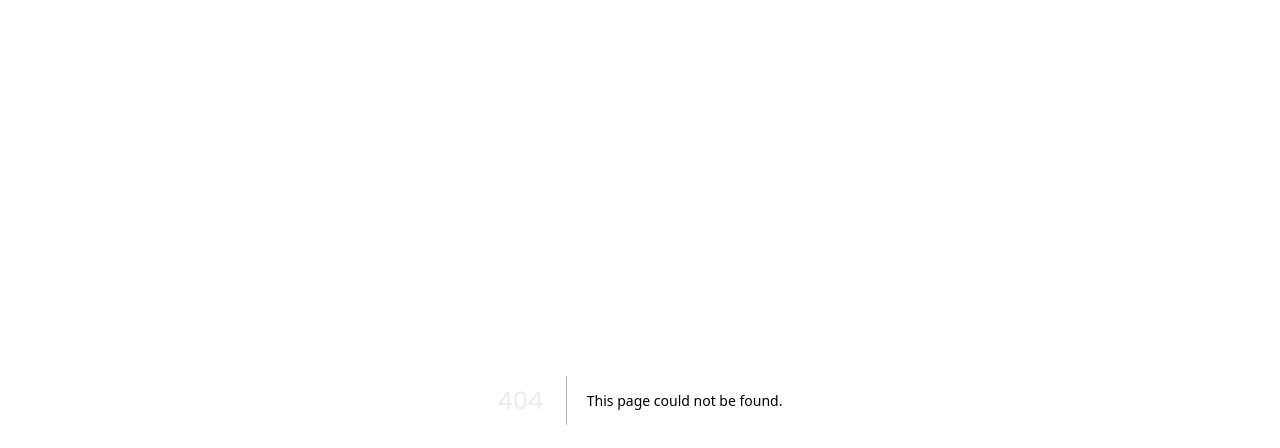
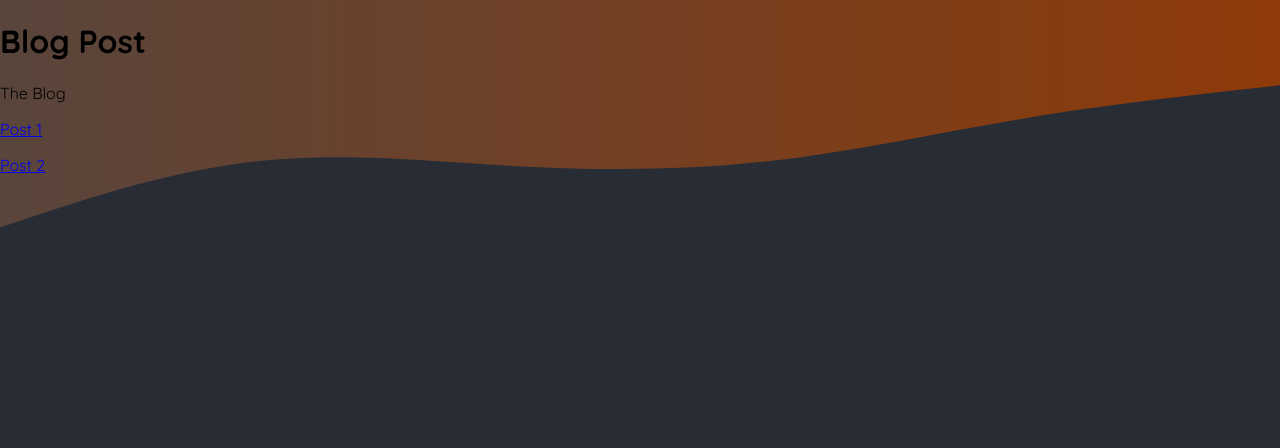
Before and after one commit to Besufekad-HAZ/food-next, a Next.js app: page /blog in a window 1280 px wide. Before the commit this address had no page. Shown: the top 448 px of the page. Built offline with nearby package versions, Linux system fonts and the light colour scheme.

Commit message:
Setup the Project and start working on the food app

```diff
--- /dev/null
+++ b/app/blog/page.js
@@ -0,0 +1,16 @@
+import Link from "next/link";
+
+export default function BlogPage() {
+  return (
+    <main>
+      <h1>Blog Post</h1>
+      <p>The Blog</p>
+      <p>
+        <Link href="/blog/post-1">Post 1</Link>
+      </p>
+      <p>
+        <Link href="/blog/post-2">Post 2</Link>
+      </p>
+    </main>
+  );
+}
--- a/app/globals.css
+++ b/app/globals.css
@@ -1,53 +1,57 @@
-@import url("https://fonts.googleapis.com/css2?family=Open+Sans:wght@400;700&family=Poppins:wght@400;700&display=swap");
+@import url("https://fonts.googleapis.com/css2?family=Quicksand:wght@400;600;700&family=Montserrat:wght@400;700&display=swap");
 
 * {
   box-sizing: border-box;
 }
 
 html {
-  font-family: "Open Sans", sans-serif;
-  height: 100%;
+  font-family: "Quicksand", sans-serif;
 }
 
 body {
-  height: 100%;
   margin: 0;
-  background: linear-gradient(180deg, #232029, #231e2d);
-  color: #ddd8e4;
+  background: radial-gradient(#282c34, #282c34);
 }
 
-main {
-  text-align: center;
-  margin: 5rem auto;
+.header-background {
+  position: absolute;
+  width: 100%;
+  height: 320px;
+  top: 0;
+  left: 0;
+  z-index: -1;
 }
 
-main img {
-  width: 8rem;
-  height: 8rem;
-  object-fit: cover;
-  filter: drop-shadow(0 0 4px #f6c363);
+svg {
+  display: block;
+  width: 100%;
+  height: auto;
 }
 
-h1 {
-  font-size: 3rem;
-  margin: 3rem auto;
-  color: #ede9f3;
-  font-family: "Poppins", sans-serif;
+.not-found,
+.error {
+  margin-top: 5rem;
+  text-align: center;
 }
 
-p {
-  font-size: 1.5rem;
+.not-found h1,
+.error h1 {
+  font-size: 5rem;
+  margin: 0px;
+  font-weight: 900;
+  color: #262626;
+  text-transform: uppercase;
+  background: linear-gradient(90deg, #f9572a, #ffc905);
+  -webkit-background-clip: text;
+  -webkit-text-fill-color: transparent;
+  background-size: cover;
+  background-position: center;
+  font-family: "Montserrat", sans-serif;
 }
 
-p a {
-  color: #f4c33d;
-  text-decoration: none;
-  padding-bottom: 0.05rem;
-  border-bottom: 2px solid #f4c33d;
+.not-found p,
+.error p {
+  font-size: 1.5rem;
+  font-weight: 500;
+  color: #ddd8d8;
 }
-
-p a:hover,
-p a:active {
-  color: #bd3df4;
-  border-color: #bd3df4;
-}
--- a/app/layout.js
+++ b/app/layout.js
@@ -1,14 +1,37 @@
 import "./globals.css";
 
 export const metadata = {
-  title: "Create Next App",
-  description: "Generated by create next app",
+  title: "NextLevel Food",
+  description: "Delicious meals, shared by a food-loving community.",
 };
 
 export default function RootLayout({ children }) {
   return (
     <html lang="en">
-      <body>{children}</body>
+      <body>
+        <div className="header-background">
+          <svg xmlns="http://www.w3.org/2000/svg" viewBox="0 0 1440 320">
+            <defs>
+              <linearGradient id="gradient" x1="0%" y1="0%" x2="100%" y2="0%">
+                <stop
+                  offset="0%"
+                  style={{ stopColor: "#59453c", stopOpacity: "1" }}
+                />
+                <stop
+                  offset="100%"
+                  style={{ stopColor: "#8f3a09", stopOpacity: "1" }}
+                />
+              </linearGradient>
+            </defs>
+            <path
+              fill="url(#gradient)"
+              d="M0,256L48,240C96,224,192,192,288,181.3C384,171,480,181,576,186.7C672,192,768,192,864,181.3C960,171,1056,149,1152,133.3C1248,117,1344,107,1392,101.3L1440,96L1440,0L1392,0C1344,0,1248,0,1152,0C1056,0,960,0,864,0C768,0,672,0,576,0C480,0,384,0,288,0C192,0,96,0,48,0L0,0Z"
+            ></path>
+          </svg>
+        </div>
+
+        {children}
+      </body>
     </html>
   );
 }
--- a/app/page.js
+++ b/app/page.js
@@ -1,9 +1,9 @@
 export default function Home() {
   return (
     <main>
-      <img src="/logo.png" alt="A server surrounded by magic sparkles." />
-      <h1>Welcome to this NextJS Course!</h1>
-      <p>🔥 Let&apos;s get started! 🔥</p>
+      <h1 style={{ color: "white", textAlign: "center" }}>
+        Time to get started!
+      </h1>
     </main>
   );
 }
```
Also changed, not shown: app/blog/[slug]/page.js (added, +8 -0 lines), components/header.js (added, +8 -0 lines), app/icon.png.
